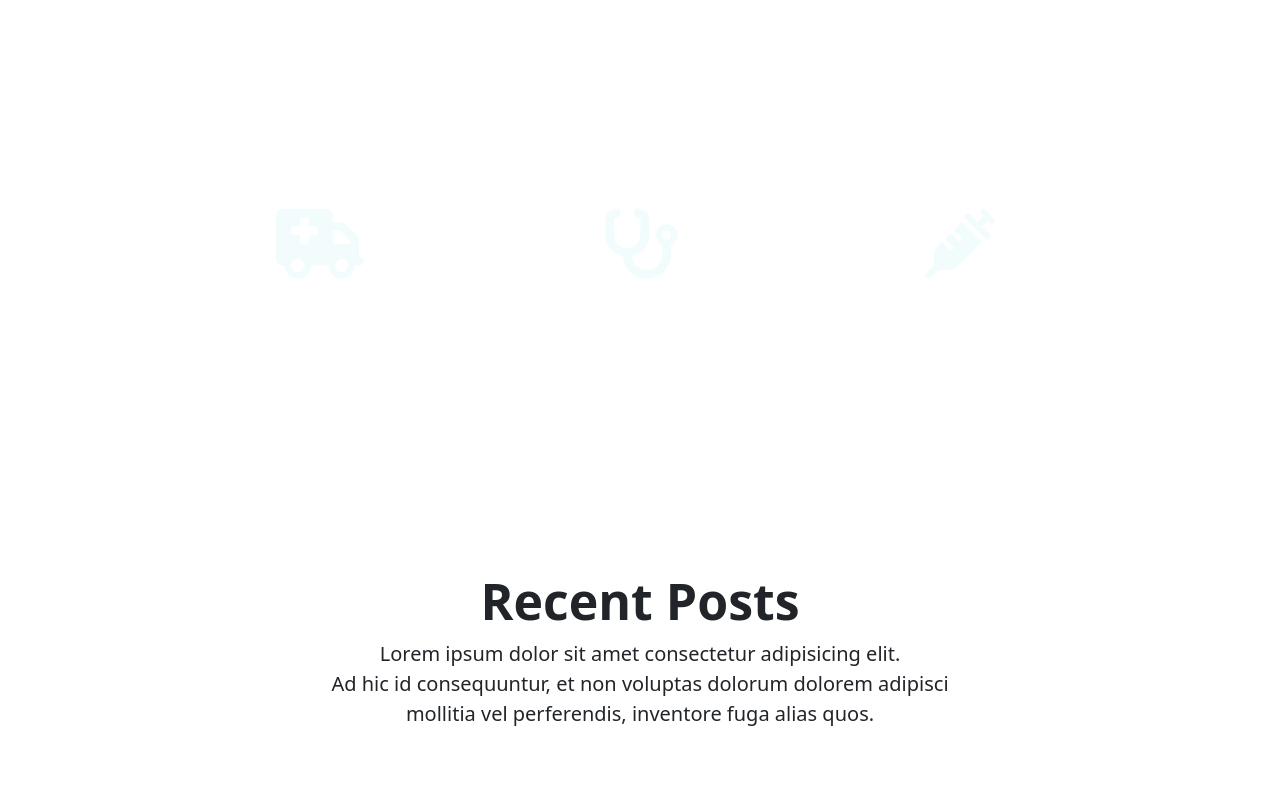
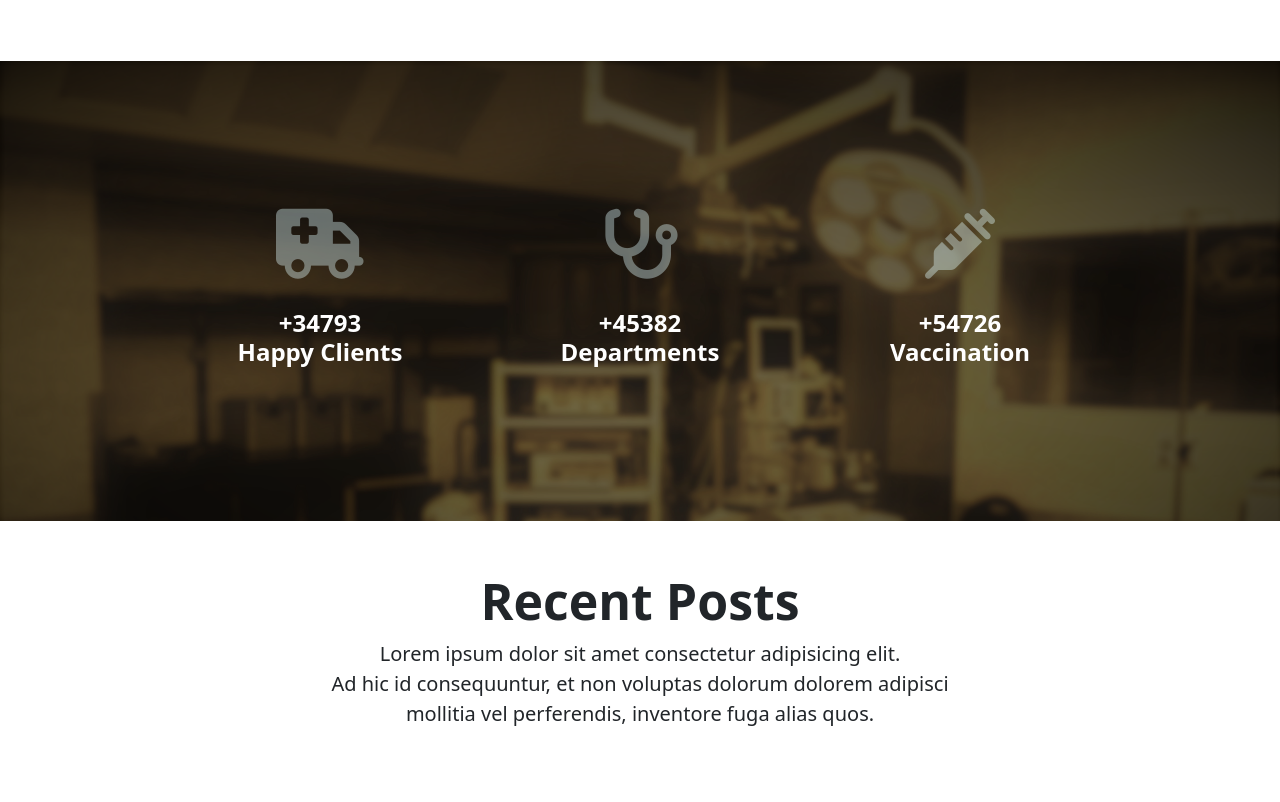
Before and after one commit to shubham-sutar/Pet-Shop, a plain HTML site: page index.html in a window 1280 px wide. Shown: the part 1117-1919 px from the top of the page. Drawn offline with nearby package versions, Linux system fonts and the light colour scheme.

Commit message:
Update style.css

```diff
--- a/css/style.css
+++ b/css/style.css
@@ -164,7 +164,7 @@
 /* counter section */
 
 #counter-section{
-    background-image: url("./images/counter-back.png");
+    background-image: url("../images/counter-back.png");
     background-size: cover;
     padding-top: 100px;
     padding-bottom: 120px;
```
